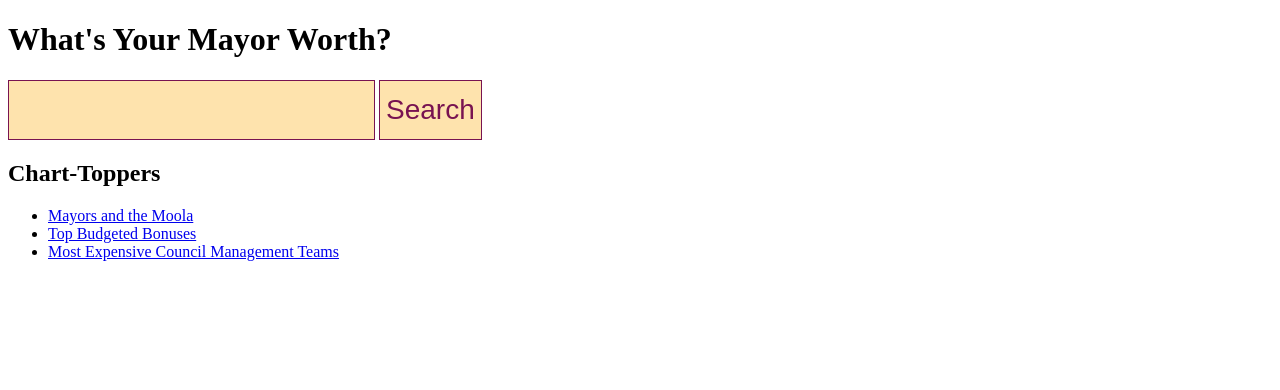
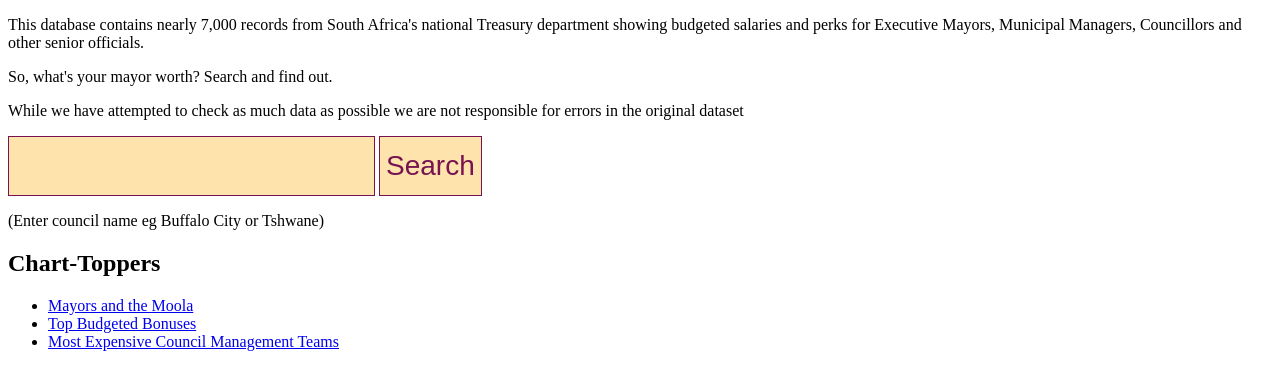
Before and after one commit to andrewtrench/myproject, a Django app: template council_pay/templates/search_form.html in a window 1280 px wide. Shown: the top 390 px of the page. Run offline with Django 3.2, Linux system fonts and the light colour scheme; the template is opened without the code that fills it, so the values that code supplies are empty; some libraries are stand-ins or nearby versions.

Commit message:
tuesday am march 20

```diff
--- a/council_pay/templates/search_form.html
+++ b/council_pay/templates/search_form.html
@@ -14,13 +14,17 @@
     <title>Search</title>
 </head>
 <body onunload="GUnload()">
+<p>This database contains nearly 7,000 records from South Africa's national Treasury department
+   showing budgeted salaries and perks for Executive Mayors, Municipal Managers, Councillors and other senior officials.</p>
+   <p>So, what's your mayor worth? Search and find out.</p>
+   <p>While we have attempted to check as much data as possible we are not responsible for errors in the original dataset</p>
 <div class="left_box">
-<h1>What's Your Mayor Worth?</h1>
+
     <form action="/search/" method="get">
         <input type="text" name="q">
         <input type="submit" value="Search">
     </form>
-
+<p>(Enter council name eg Buffalo City or Tshwane)</p>
 	<div id="front_map"> </div>
 
 
```
